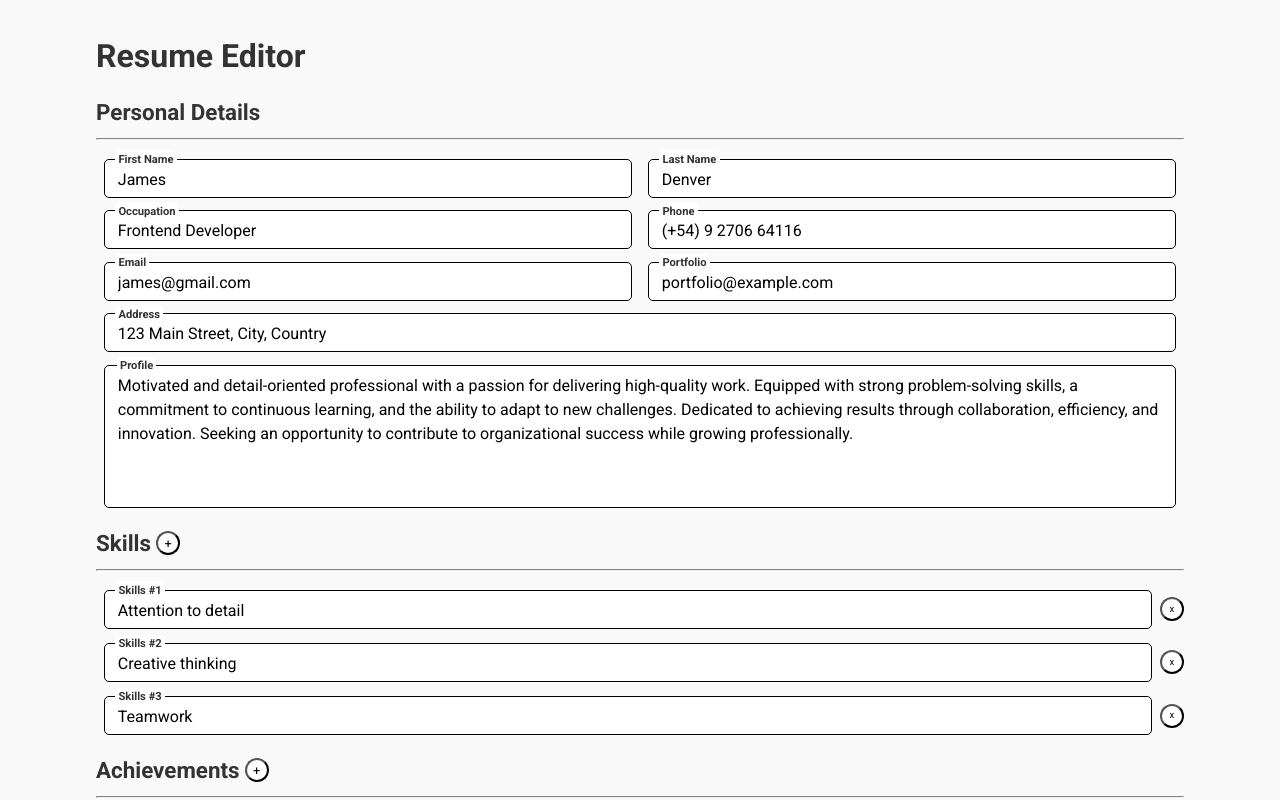
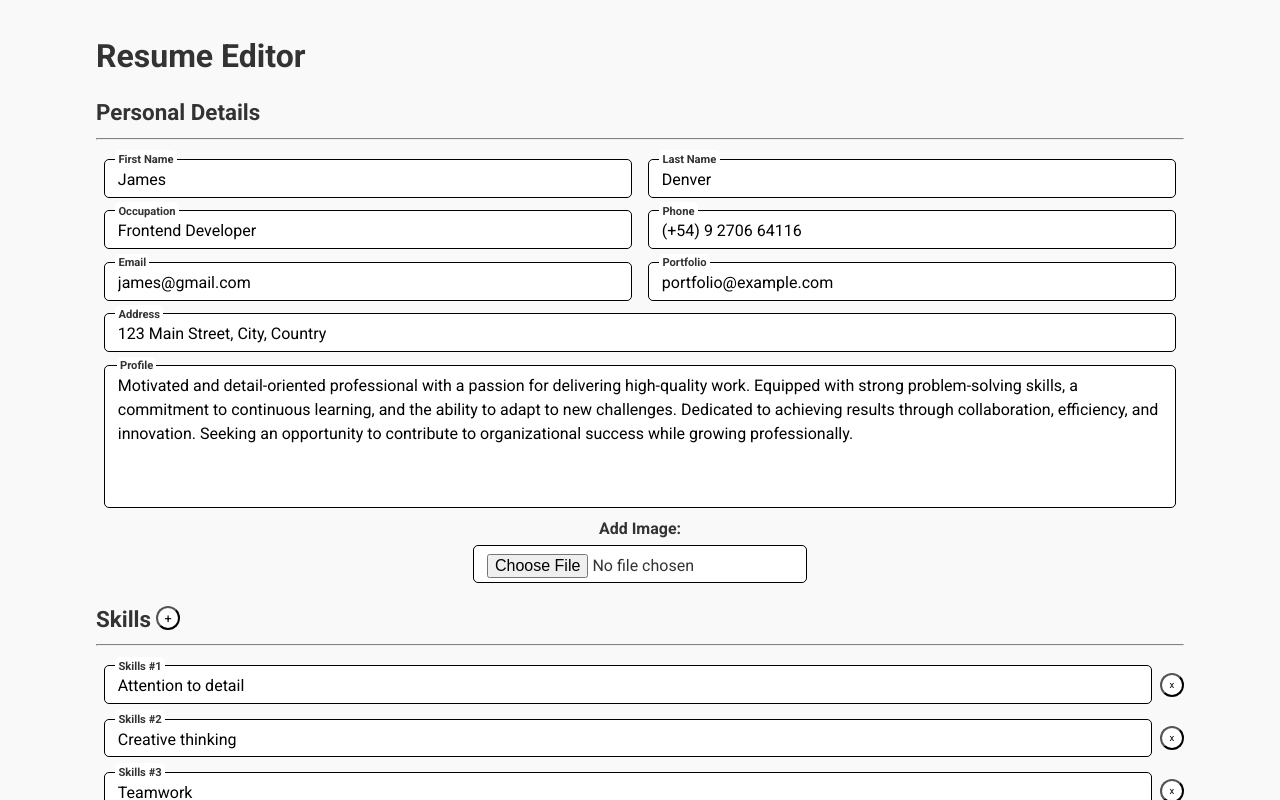
Before and after one commit to CeeZ-11/Odin-Project-CV-Application, a React (Vite) app: page / in a window 1280 px wide. Built offline with nearby package versions, Linux system fonts and the light colour scheme.

Commit message:
:sparkles: feat: Add image upload function and update layout
:wrench: chore: replace svg file to png of profile pic

```diff
--- a/src/App.jsx
+++ b/src/App.jsx
@@ -78,12 +78,19 @@ const experienceList = [
     display: true,
   },
 ];
+
 export default function App() {
   const [personal, setPersonal] = useState(personalList[0]);
   const [skills, setSkills] = useState(skillsSet);
   const [achievements, setAchievements] = useState(achievementsList);
   const [education, setEducation] = useState(educationList);
   const [experience, setExperience] = useState(experienceList);
+  const [file, setFile] = useState();
+
+  function handleChange(e) {
+    console.log(e.target.files);
+    setFile(URL.createObjectURL(e.target.files[0]));
+  }
 
   const handlePersonalInputChange = (field, value) => {
     setPersonal((prevPersonal) => ({
@@ -332,6 +339,7 @@ export default function App() {
         <Personal
           personal={personal}
           handlePersonalInputChange={handlePersonalInputChange}
+          handleChange={handleChange}
         />
         <Skills
           skills={skills}
@@ -367,7 +375,7 @@ export default function App() {
       <div className="resume">
         <h1>Resume</h1>
         <div className="resume-container">
-          <Head personal={personal} />
+          <Head personal={personal} file={file} />
           <Main
             personal={personal}
             skills={skills}
--- a/src/components/Editor/Personal.jsx
+++ b/src/components/Editor/Personal.jsx
@@ -1,4 +1,8 @@
-export default function Personal({ personal, handlePersonalInputChange }) {
+export default function Personal({
+  personal,
+  handlePersonalInputChange,
+  handleChange,
+}) {
   return (
     <>
       <h3>Personal Details</h3>
@@ -121,6 +125,10 @@ export default function Personal({ personal, handlePersonalInputChange }) {
             Profile
           </label>
         </div>
+        <div className="comment imgUpload wideSpan">
+          <h2>Add Image:</h2>
+          <input type="file" onChange={handleChange} />
+        </div>
       </form>
     </>
   );
--- a/src/components/Resume/Head.css
+++ b/src/components/Resume/Head.css
@@ -4,8 +4,8 @@
 
 .head-profile-pic {
   flex: 0.3;
-  padding: 1rem 0 0rem 1rem;
   display: flex;
+  padding: 35px;
 }
 
 .head-profile-header {
@@ -35,17 +35,17 @@
   align-items: center;
 }
 
-.profile-button {
-  background-image: url("./assets/profile-circle-svgrepo-com.svg");
-  background-repeat: no-repeat;
-  background-size: contain;
-  background-position: auto;
-  width: 25vw;
-  height: 25vw;
-  max-width: 200px; /* Set a maximum width */
-  max-height: 200px;
+img {
+  background-image: url("./assets/profile-circle-svgrepo-com.png");
+  background-size: cover;
+  background-position: center;
+  width: 20vw;
+  height: 20vw;
+  max-width: 150px; /* Set a maximum width */
+  max-height: 150px;
   border-radius: 50%;
   border: none;
+  padding: 0;
 }
 
 .head-phone {
--- a/src/components/Resume/Head.jsx
+++ b/src/components/Resume/Head.jsx
@@ -1,9 +1,9 @@
 import "./Head.css";
-export default function Head({ personal }) {
+export default function Head({ personal, file }) {
   return (
     <div className="resume-head">
       <div className="head-profile-pic">
-        <button className="profile-button"></button>
+        <img className="profile-button" src={file} alt="" />
       </div>
 
       <div className="head-profile-header">
--- a/src/styles/App.css
+++ b/src/styles/App.css
@@ -222,6 +222,15 @@ li input {
   overflow: hidden;
 }
 
+.imgUpload {
+  display: flex;
+  flex-direction: column;
+  align-items: center;
+  justify-content: center;
+  text-align: center;
+  height: 100%;
+}
+
 @media (max-width: 1200px) {
   .personal-details {
     grid-template-columns: 1fr;
```
Also changed, not shown: src/components/Resume/assets/profile-circle-svgrepo-com.png (added).
